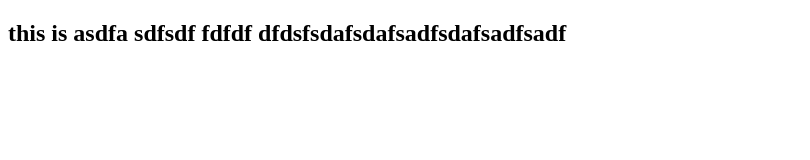
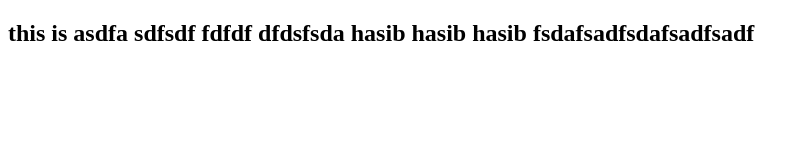
Before and after one commit to emran1892/test, a plain HTML site: page index.html in a window 1280 px wide. Shown: the whole page, without its empty margins (0-810 px from the left). Drawn offline with Linux system fonts and the light colour scheme.

Commit message:
Update index.html

```diff
--- a/index.html
+++ b/index.html
@@ -6,6 +6,6 @@
     <title>Document</title>
 </head>
 <body>
-    <h2>this is asdfa sdfsdf  fdfdf dfdsfsdafsdafsadfsdafsadfsadf</h2>
+    <h2>this is asdfa sdfsdf  fdfdf dfdsfsda hasib hasib hasib   fsdafsadfsdafsadfsadf</h2>
 </body>
 </html>
```
